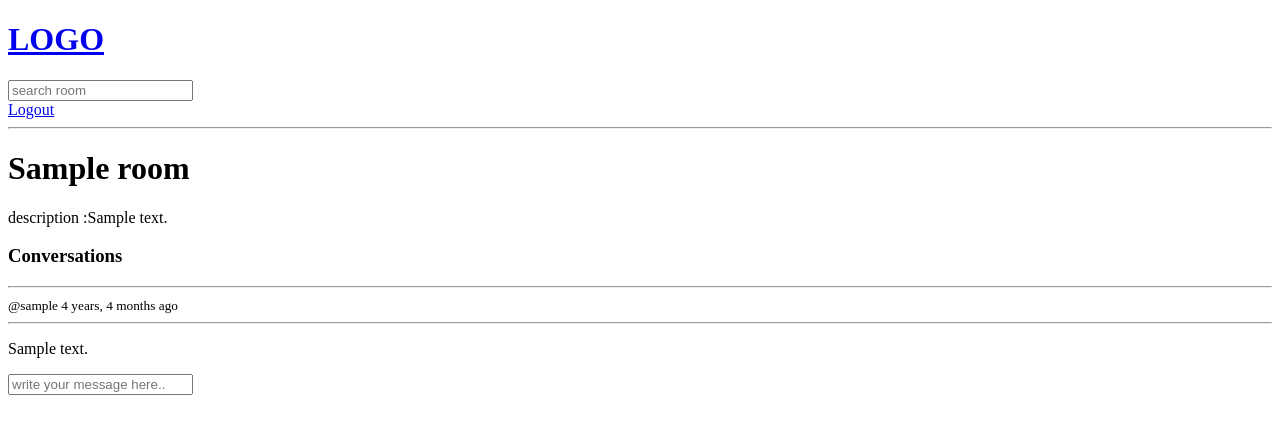
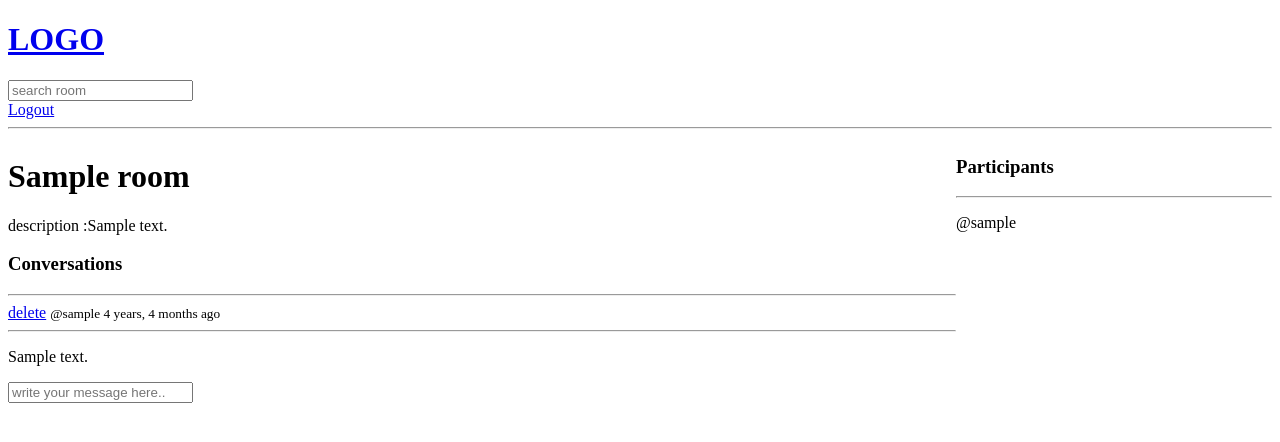
Before and after one commit to SamiDghim/django-blogtech, a Django app: page /room/1/ in a window 1280 px wide. Shown: the top 442 px of the page. Run offline with Django 5.2, Linux system fonts and the light colour scheme; a user stored in the database is signed in; tables that the repository leaves empty hold one stand-in row (values such as "Sample post").

Commit message:
remove message

```diff
--- a/base/models.py
+++ b/base/models.py
@@ -8,7 +8,7 @@ class Room(models.Model):
   topic =  models.ForeignKey('Topic', on_delete=models.SET_NULL, null=True)
   name = models.CharField(max_length=200)
   description = models.TextField(null=True, blank=True) # null : can save room with empty description (default value is false) / blank : can save form with description empty (default value is false)
-  # participants
+  participants = models.ManyToManyField(User, related_name='participants', blank=True)
   updated = models.DateTimeField(auto_now=True) # take snapchot every time we save the room
   created = models.DateTimeField(auto_now_add=True) # take snapchot when we first save/create room
 
--- a/base/templates/base/room.html
+++ b/base/templates/base/room.html
@@ -1,6 +1,16 @@
 {% extends 'main.html' %}
 
 {% block content %}
+
+<style>
+  .room-container{
+    display: grid;
+    grid-template-columns: 3fr 1fr;
+  }
+</style>
+
+<div class="room-container">
+    <div>
       <h1>  {{room.name}}</h1>
       <p>description :{{room.description}}<p>
 
@@ -8,9 +18,13 @@
           <h3>Conversations</h3>
           <hr>
           {% for message in room_messages %}
+            {% if request.user == message.user%}
+            <a href="{% url 'delete-message' message.id %}">delete</a>
+            {%endif%}
             <small>@{{message.user}}  {{message.created | timesince }} ago</small>
             <hr>
             <p>{{message.body}}</p>
+
           {% endfor %}
         </div>
 
@@ -22,4 +36,19 @@
           </form>
         </div>
         {%endif%}
+    </div>
+
+    <div>
+      <h3>Participants</h3>
+      <hr>
+
+      {% for participant in participants %}
+        <div>
+          <p>@{{participant.username}}</p>
+        </div>
+
+      {% endfor %}
+    </div>
+</div>
+
 {% endblock content %}
--- a/base/urls.py
+++ b/base/urls.py
@@ -12,5 +12,8 @@ urlpatterns = [
 
     path('create-room/', views.createRoom, name="create-room"),
     path('update-room/<str:pk>/', views.updateRoom, name="update-room"),
-    path('delete-room/<str:pk>/', views.deleteRoom, name="delete-room")
+    path('delete-room/<str:pk>/', views.deleteRoom, name="delete-room"),
+    path('delete-message/<str:pk>/', views.deleteMessage, name="delete-message")
+
+
 ]
--- a/base/views.py
+++ b/base/views.py
@@ -77,17 +77,20 @@ def home(request):
 def room(request,pk):
   room = Room.objects.get(id=pk)
   room_messages = room.message_set.all().order_by('-created')
+  participants = room.participants.all()
   if request.method == 'POST':
     message = Message.objects.create(
       user= request.user,
       room= room,
       body= request.POST.get('body')
     )
+    room.participants.add(request.user)
+    # room.participants.remove()
     return redirect('room',pk=room.id)
 
 
 
-  context = {"room": room, 'room_messages': room_messages}
+  context = {"room": room, 'room_messages': room_messages, 'participants': participants}
   return  render(request, 'base/room.html', context)
 
 @login_required(login_url='login')
@@ -132,3 +135,18 @@ def deleteRoom(request,pk):
 
   context = {'obj': room.name}
   return render(request, 'base/delete.html', context)
+
+
+@login_required(login_url='login')
+def deleteMessage(request,pk):
+  message = Message.objects.get(id=pk)
+
+  if request.user != message.user:
+    return HttpResponse("you are not allowed!!")
+
+  if request.method == 'POST':
+    message.delete()
+    return redirect('room',pk=message.room.id )
+
+  context = {'obj': message.body}
+  return render(request, 'base/delete.html', context)
```
Also changed, not shown: base/migrations/0004_room_participants.py (added). Lines whose indentation alone changed are shown as unchanged.
